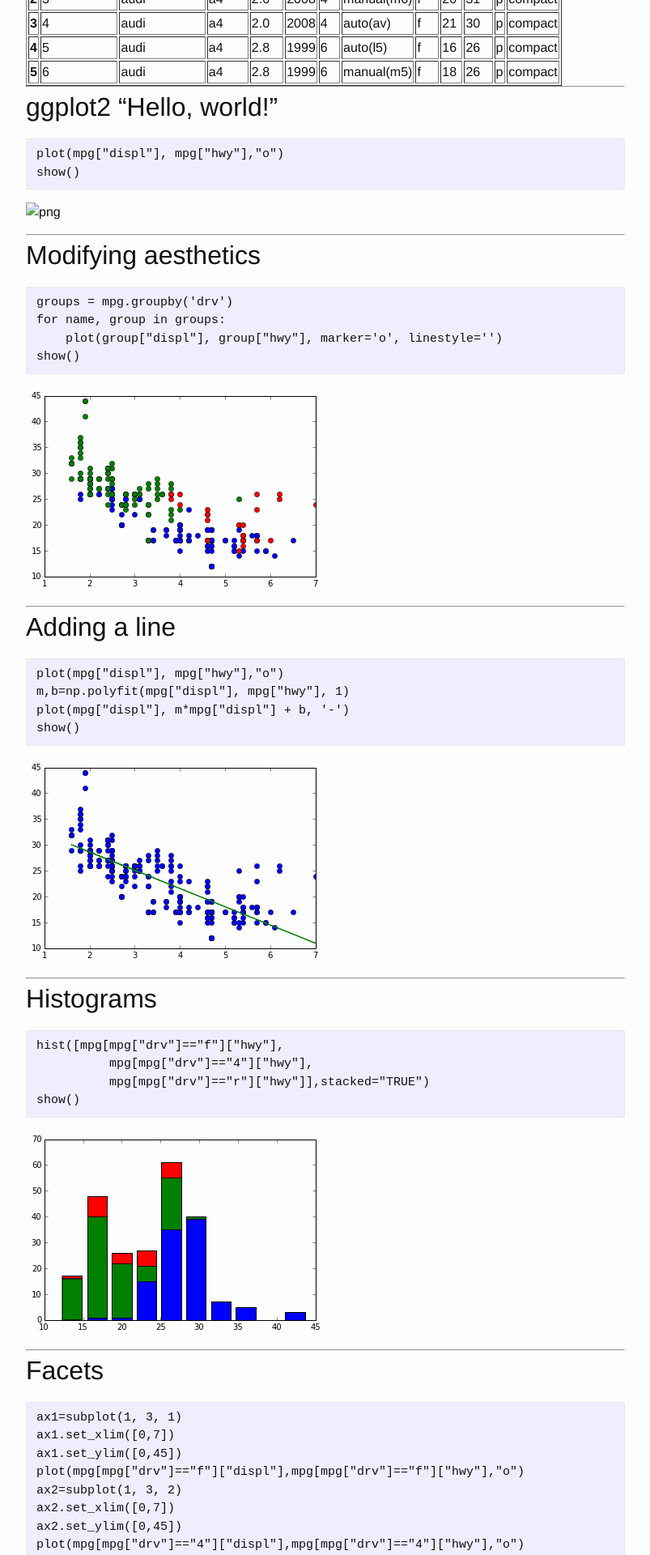
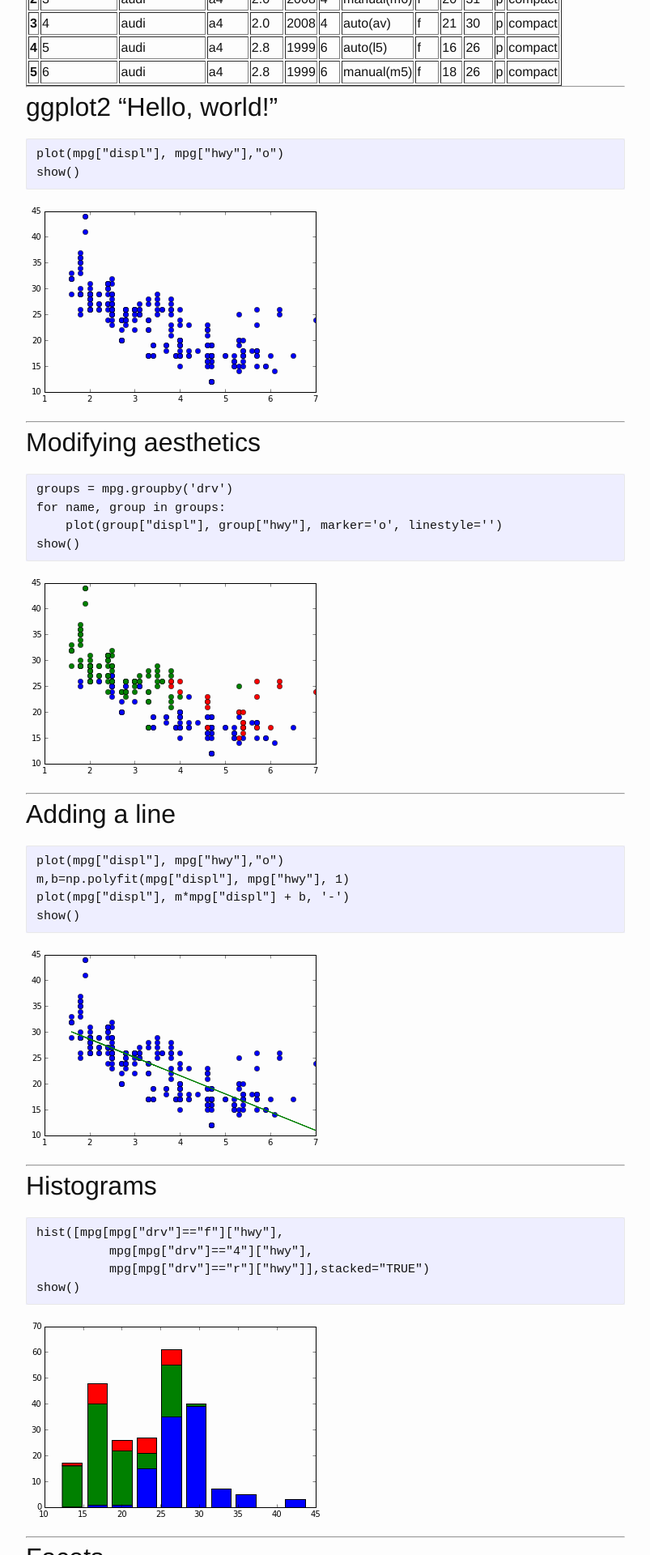
Before and after one commit to jeremycg/pythoncourse, a Jekyll site: the page built from _posts/2015-01-12-matplotlib.md, in a window 1280 px wide. Shown: the part 1177-3097 px from the top of the page at 81% size, without its empty margins (238-1041 px from the left). Built offline with Jekyll 4.4.1, drawn with Linux system fonts in a browser that asks for light colours; comment, search, counter and statistics services are not loaded.

Commit message:
fixing image links

```diff
--- a/_posts/2015-01-12-matplotlib.md
+++ b/_posts/2015-01-12-matplotlib.md
@@ -183,7 +183,7 @@ matplotlib is a python 2D plotting library which produces publication quality fi
     show()
 
 
-![png](/pythoncourse/pythoncourse/assets/matplotlib/output_3_0.png)
+![png](/pythoncourse/assets/matplotlib/output_3_0.png)
 
 
 ---
```
